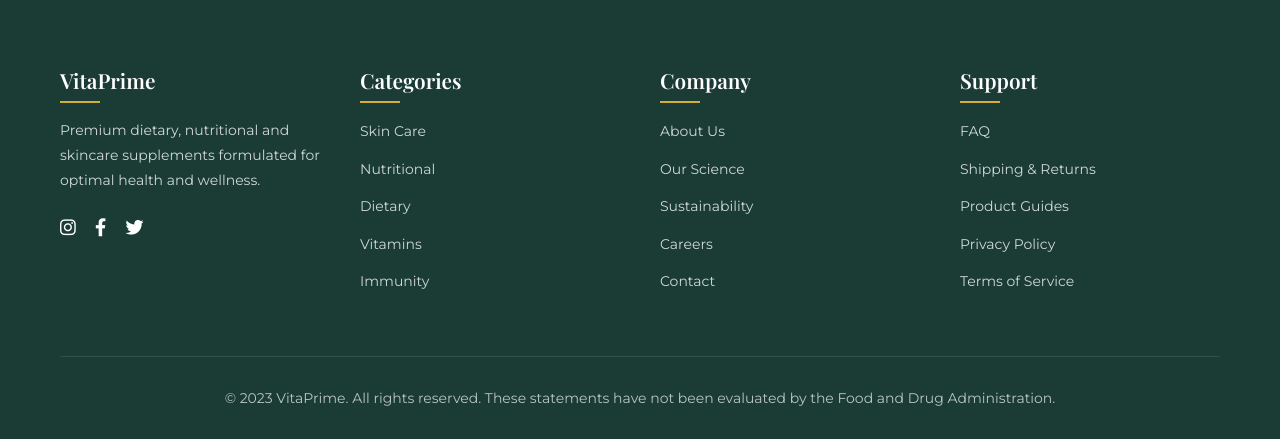
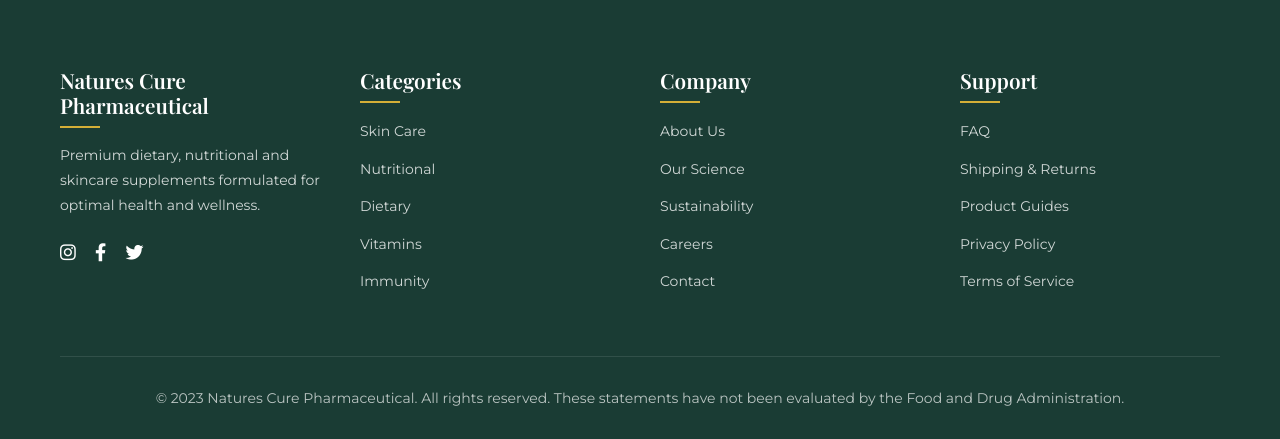
Before and after one commit to Abbatronics/natures-cure-pharmaceutical, a plain HTML site: page index.html in a window 1280 px wide. Shown: the part 6397-6836 px from the top of the page. Drawn offline with nearby package versions, Linux system fonts and the light colour scheme.

```diff
--- a/index.html
+++ b/index.html
@@ -1688,7 +1688,7 @@
         <div class="container">
             <div class="footer-content">
                 <div class="footer-column from-bottom">
-                    <h3>VitaPrime</h3>
+                    <h3>Natures Cure Pharmaceutical</h3>
                     <p style="color: rgba(255,255,255,0.8); font-size: 14px; line-height: 1.8;">Premium dietary, nutritional and skincare supplements formulated for optimal health and wellness.</p>
                     <div style="margin-top: 20px;">
                         <a href="#" style="color: white; margin-right: 15px; font-size: 18px;"><i class="fab fa-instagram"></i></a>
@@ -1728,7 +1728,7 @@
                 </div>
             </div>
             <div class="footer-bottom">
-                <p>&copy; 2023 VitaPrime. All rights reserved. These statements have not been evaluated by the Food and Drug Administration.</p>
+                <p>&copy; 2023 Natures Cure Pharmaceutical. All rights reserved. These statements have not been evaluated by the Food and Drug Administration.</p>
             </div>
         </div>
     </footer>
```
